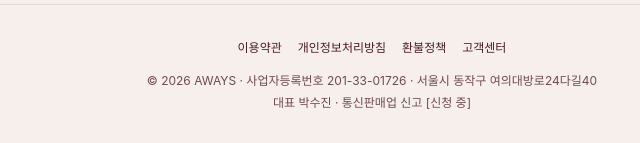
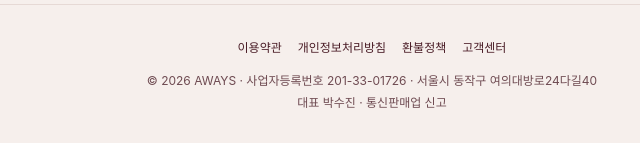
Before and after one commit to sujinsang1212-del/aways-backend, a website: page public/refund.html in a window 1280 px wide. Shown: the part 3780-3923 px from the top of the page, 268-908 px from the left. Drawn offline with Linux system fonts and the light colour scheme; a web font is replaced by a local one.

Commit message:
Update refund.html

```diff
--- a/public/refund.html
+++ b/public/refund.html
@@ -467,7 +467,7 @@
     <a href="mailto:awaysbiz@gmail.com">고객센터</a>
   </div>
   <div>© 2026 AWAYS · 사업자등록번호 201-33-01726 · 서울시 동작구 여의대방로24다길40<br>
-  대표 박수진 · 통신판매업 신고 [신청 중]</div>
+  대표 박수진 · 통신판매업 신고 </div>
 </footer>
 
 </body>
```
